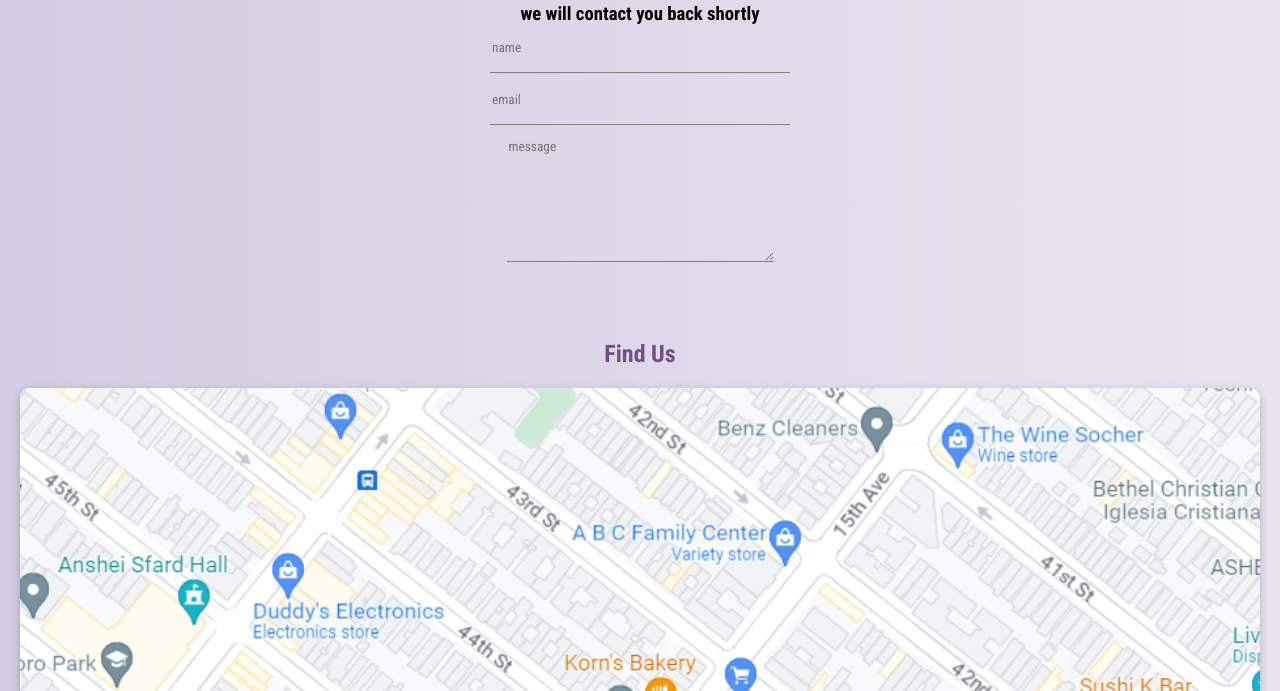
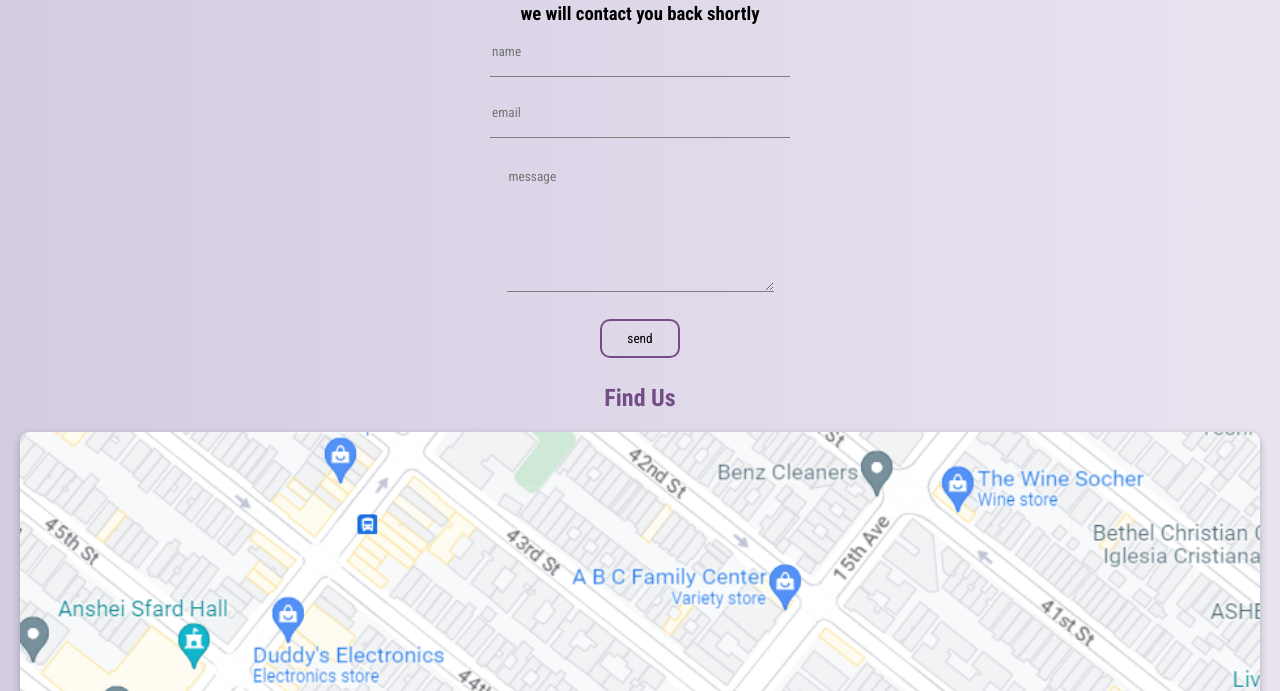
Before and after one commit to Lamadrid-Mike/wellness-express, a website: page index.html in a window 1280 px wide. Shown: the part 1829-2520 px from the top of the page. Drawn offline with Linux system fonts and the light colour scheme.

Commit message:
btn added

```diff
--- a/index.html
+++ b/index.html
@@ -79,7 +79,7 @@
         <h2 class="form__h2--purple">Request a callback!</h2>
         <h3 class="form__h3--black">We will contact you back shortly</h3>
       </div>
-      <div class="form">
+      <form class="form">
         <input
           type="text"
           id="first-name"
@@ -94,7 +94,8 @@
           rows="8"
           placeholder="message"
         ></textarea>
-      </div>
+        <input class="form-section__btn" type="submit" value="send" />
+      </form>
     </section>
 
     <section class="contact-section">
@@ -112,7 +113,7 @@
               alt="map icon"
               class="contact-section__address--icon"
             />
-            <a>207 3rd st passaic NJ</a>
+            <a>Roselle, New Jersey 07203</a>
           </div>
           <div class="address__section-content">
             <img
--- a/script.js
+++ b/script.js
@@ -3,6 +3,7 @@
 let closeBtnMobile = document.querySelector(".navigation__close--btn");
 let htmlBody = document.querySelector("body").children;
 
+//Hamburger mobile menu effect!
 let anchorLinks = Array.from(
   document.querySelectorAll(".navigation__overlay--content a")
 );
@@ -20,6 +21,7 @@
   }
 });
 
+//Lazy loading effect!
 const observer = new IntersectionObserver((entries) => {
   entries.forEach((el) => {
     const isIntersecting = el.isIntersecting;
--- a/styles/form-section.scss
+++ b/styles/form-section.scss
@@ -26,7 +26,7 @@
     align-items: center;
     justify-items: center;
 
-    input {
+    input:not(:last-child) {
       background-color: inherit;
       width: 30rem;
       height: 5rem;
@@ -38,6 +38,14 @@
         outline: none;
         background-color: inherit;
       }
+    }
+
+    :last-child {
+      font-family: inherit;
+      padding: 1rem 2.5rem;
+      border: 2px solid rgba(107, 66, 125, 0.925);
+      border-radius: 10px;
+      background-color: inherit;
     }
 
     textarea {
```
Also changed, not shown: index.css, styles/form-section.css, 2 other files.
